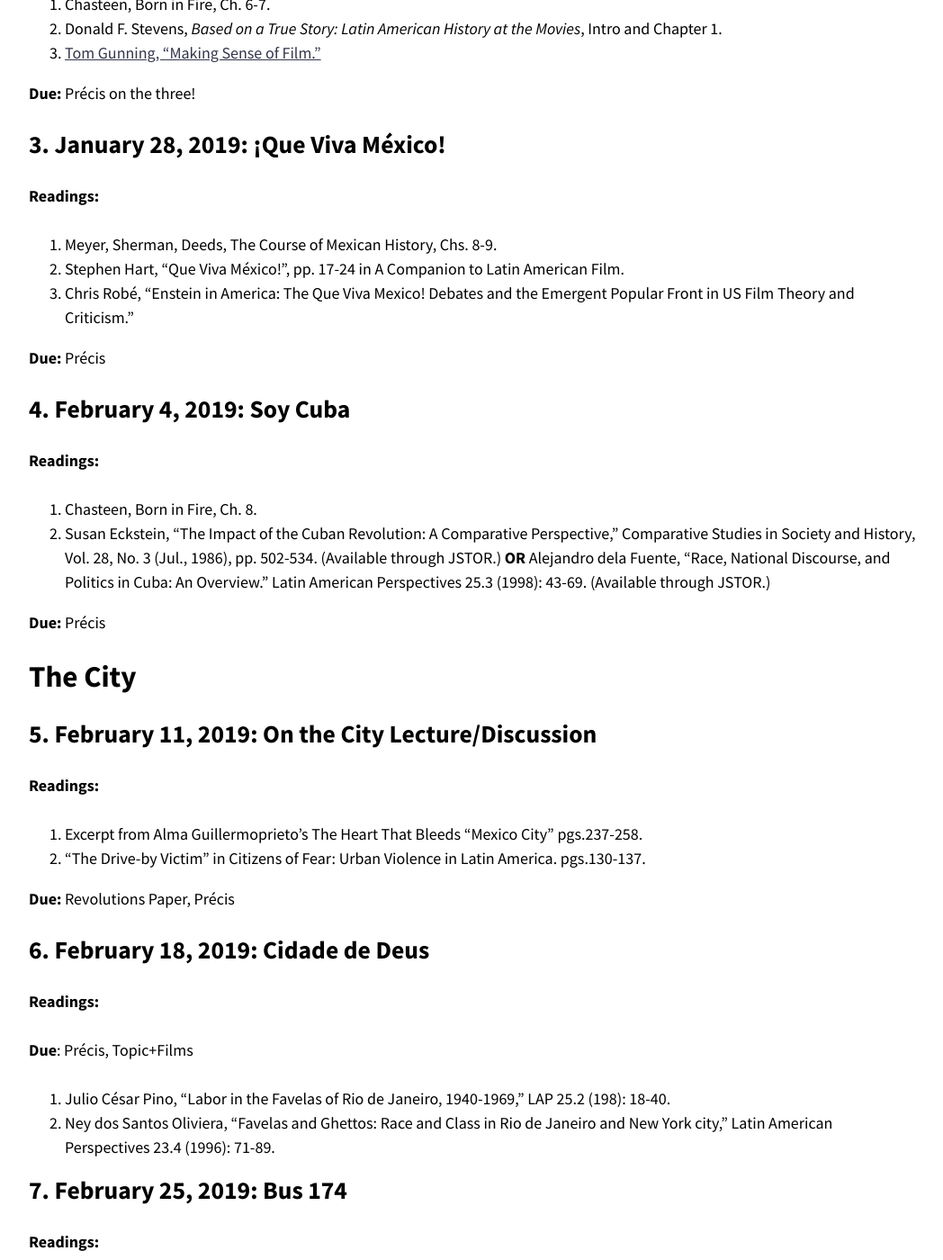
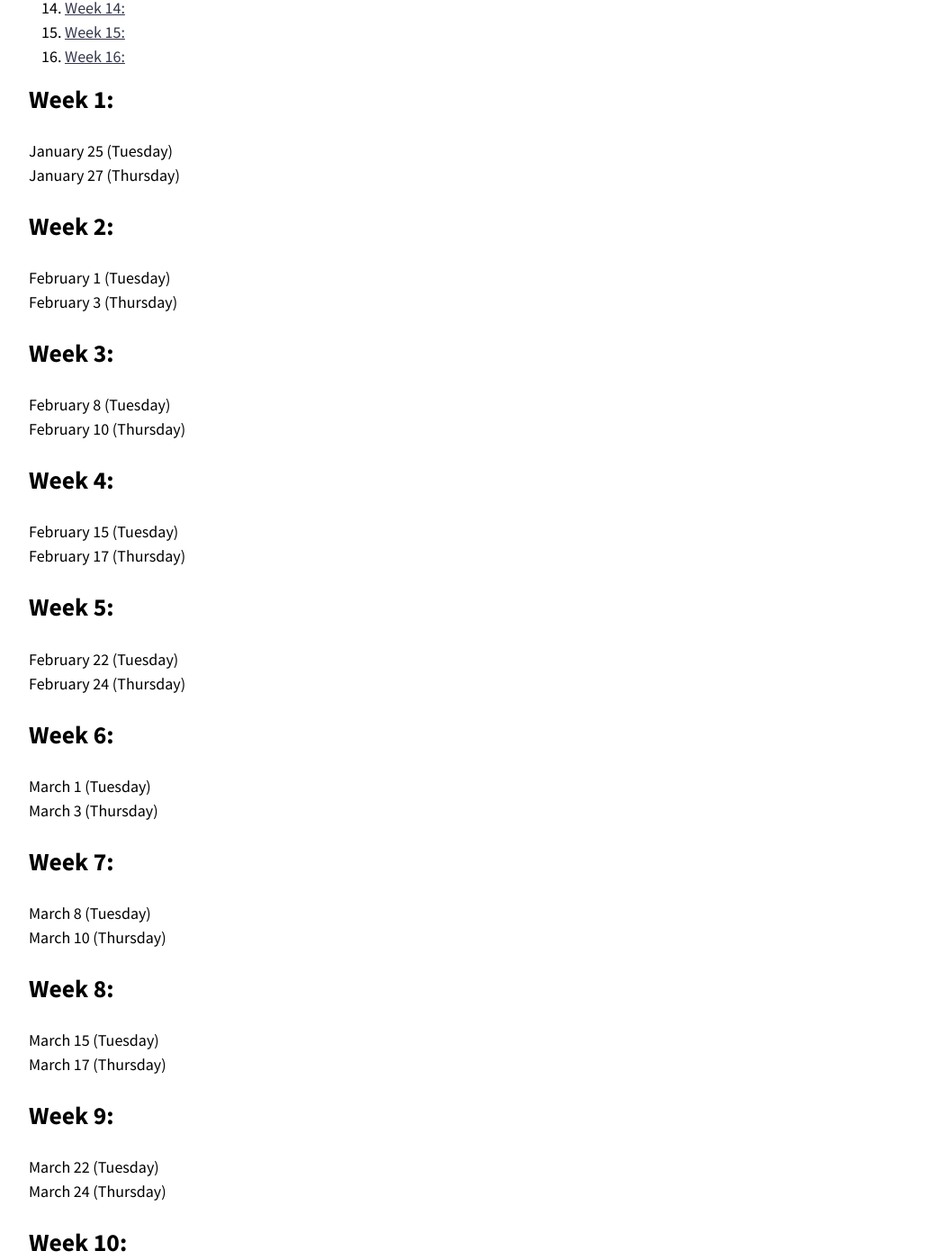
Before and after one commit to chadblack/370S2022, a Jekyll site: the page built from calendar.md, in a window 1280 px wide and 1400 px high, scrolled down 579 px. Shown: the whole window at 90% size, without its empty margins (114-1162 px from the left). Built offline with Jekyll 4.4.1, drawn with Linux system fonts in a browser that asks for light colours; nearby versions of some CDN libraries; some of the changed text lies outside the part shown.

Commit message:
birds image, calendar dates

```diff
--- a/_config.yml
+++ b/_config.yml
@@ -34,7 +34,7 @@ google_analytics: # Google Analytics id, e.g. "UA-NNNNNNNN-N"
 disqus:
   shortname: # Disqus shortname, e.g. "my_disqus_shortname"
 twitter:
-  username: parezcoydigo
+  username: chad_black_
 
 # Liquid
 liquid:
@@ -90,7 +90,7 @@ author:
   name: Chad Black
   picture:
   email: cblack6@utk.edu
-  twitter: parezcoydigo
+  twitter: chad_black_
   links:
     - title:
       url:
@@ -102,5 +102,5 @@ footer_links:
     url: atom.xml
     icon: fas fa-rss-square
   - title: Twitter
-    url: http://twitter.com/parezcoydigo
+    url: http://twitter.com/chad_black_
     icon: fab fa-twitter-square
--- a/_data/navigation.yml
+++ b/_data/navigation.yml
@@ -4,8 +4,8 @@
   url: /
 - title: posts
   url: /posts/
-- title: syllabus
-  url: /syllabus/
+- title: legalese
+  url: /legalese/
 - title: calendar
   url: /calendar/
 - title: assignments
--- a/calendar.md
+++ b/calendar.md
@@ -3,163 +3,84 @@ layout: page
 title: calendar
 ---
 
-# 1. January 14, 2019: Introduction
+1. week
+{:toc}
 
-**Readings:**
+## Week 1:
 
-1. The WHOLE Syllabus!
+January 25 (Tuesday)
+January 27 (Thursday)
 
-# Origins of Revolution
+## Week 2:
 
-## 2. January 21, 2019: Lecture/Discussion
+February 1 (Tuesday)
+February 3 (Thursday)
 
-**Readings:**
+## Week 3:
 
-1. Chasteen, Born in Fire, Ch. 6-7.
-2. Donald F. Stevens, *Based on a True Story: Latin American History at the
-   Movies*, Intro and Chapter 1.
-3. [Tom Gunning, “Making Sense of
-   Film.”](http://historymatters.gmu.edu/mse/film/)
+February 8 (Tuesday)
+February 10 (Thursday)
 
-**Due:** Précis on the three!
+## Week 4:
 
+February 15 (Tuesday)
+February 17 (Thursday)
 
-## 3. January 28, 2019: ¡Que Viva México!
+## Week 5:
 
-**Readings:**
+February 22 (Tuesday)
+February 24 (Thursday)
 
-1. Meyer, Sherman, Deeds, The Course of Mexican History, Chs. 8-9.
-2. Stephen Hart, “Que Viva México!”, pp. 17-24 in A Companion to Latin American Film.
-2. Chris Robé, “Enstein in America: The Que Viva Mexico! Debates and the Emergent Popular Front in US Film Theory and Criticism.”
+## Week 6:
 
-**Due:** Précis
+March 1 (Tuesday)
+March 3 (Thursday)
 
-## 4. February 4, 2019: Soy Cuba
+## Week 7:
 
-**Readings:**
+March 8 (Tuesday)
+March 10 (Thursday)
 
-1. Chasteen, Born in Fire, Ch. 8.
-2. Susan Eckstein, “The Impact of the Cuban Revolution: A Comparative
-   Perspective,” Comparative Studies in Society and History, Vol. 28, No.
-   3 (Jul., 1986), pp. 502-534. (Available through JSTOR.) **OR** Alejandro dela Fuente, “Race, National Discourse, and Politics in Cuba: An Overview.” Latin American Perspectives 25.3 (1998): 43-69. (Available through JSTOR.)
+## Week 8:
 
-**Due:** Précis
+March 15 (Tuesday)
+March 17 (Thursday)
 
-# The City
+## Week 9:
 
-## 5. February 11, 2019: On the City Lecture/Discussion
+March 22 (Tuesday)
+March 24 (Thursday)
 
-**Readings:**
+## Week 10:
 
-1. Excerpt from Alma Guillermoprieto’s The Heart That Bleeds “Mexico City” pgs.237-258.
-2. “The Drive-by Victim” in Citizens of Fear: Urban Violence in Latin America. pgs.130-137.
+March 29 (Tuesday)
+March 31 (Thursday)
 
-**Due:** Revolutions Paper, Précis
+## Week 11:
 
-## 6. February 18, 2019: Cidade de Deus
+April 5 (Tuesday)
+April 7 (Thursday)
 
-**Readings:**
+## Week 12:
 
-**Due**: Précis, Topic+Films
+April 12 (Tuesday)
+April 14 (Thursday)
 
-1. Julio César Pino, “Labor in the Favelas of Rio de Janeiro, 1940-1969,” LAP 25.2 (198): 18-40.
-2. Ney dos Santos Oliviera, “Favelas and Ghettos: Race and Class in Rio de Janeiro and New York city,” Latin American Perspectives 23.4 (1996): 71-89.
+## Week 13:
 
+April 19 (Tuesday)
+April 21 (Thursday)
 
-## 7. February 25, 2019: Bus 174
+## Week 14:
 
-**Readings:**
+April 26 (Tuesday)
+April 28 (Thursday)
 
-1. “I saw a City Invincible” pgs xi – 31.
+## Week 15:
 
-**Due**: Précis
+May 3 (Tuesday)
+May 5 (Thursday)
 
-## 8. March 3, 2019: Counterrevolution and Dirty Wars
+## Week 16:
 
-**Readings:**
-
-1. Thomas C. Wright, “Chile Under State Terrorism,” in State Terrorism in Latin America. Chile, Argentina, and International Human Rights (Lanham: Rowman & Littlefield Publishers, 2007), pp. 47-94.
-
-**Due**: Précis
-
-**City Paper due March 8.**
-
-## 9. March 10, 2019: Roma
-
-Readings:
-
-1. Joseph Pierce, ["Roma is a Beautiful Film of Indigenous
-   Erasure"](https://newsmaven.io/indiancountrytoday/opinion/roma-is-a-beautiful-film-of-indigenous-erasure-BuOrS3iGSEmLaNZcSHP2Uw)
-
-2. Celeste González Bustamante, “1968 Olympic Dreams and Tlatelolco Nightmares: Imagining and Imaging Modernity on Television,” Mexican Studies/Estudios Mexicanos, 26.1 (2010): 1-30.
-
-**Due**: Précis
-
-## 10. March 17, 2019: Rest
-
-It's Spring Break. I hope that you're taking a break, for at least most of the
-week. Then, get back to work people.
-
-## 11. March 24, 2019: The Violin
-
-**Readings:**
-
-1. Jorge Mendoza García and Victoria J. Furio, "Reconstructing the
-   Collective Memory fo Mexico's Dirty War: Ideologization, Clandestine
-   Detention, and Torture," *LAP* 43.6 (Nov 2016).
-
-**Due**: Précis, Final Project Bibliography
-
-## 12. March 31, 2019: Indigenous and Modern
-
-**Readings:**
-
-1. Carlos Figueroa Ibarra, "A Mexican Bolshevik in Central America," *The
-   Guatemala Reader*.
-
-2. Government of Guatemala, "Most Precious Fruit of Revolution," *The
-   Guatemala Reader*.
-
-3. John Charles Chasteen, "Atlantic World," Chapter 3 in *Getting High:
-   Marijuana through the Ages* (Rowman & Littlefield, 2016).
-
-**Due**: Précis.
-
-**Counterrevolutions Paper due no later than April 5th.**
-
-## 13. April 7, 2019: Birds of Passage
-
-**Readings:**
-
-1. William Avilés, "The Wayúu tragedy: death, water and the imperatives of
-   global capitalism," *Third World Quarterly* 20.9 (2019).
-
-2. Andrés López Restrepo and Álvaro Camacho Guizado, "From Smugglers to
-   Warlards: Twentieth Century Colombian Drug Traffickers," *Canadian
-   Journal of Latin American and Caribbean Studies* 28.55-56 (2003).
-
-**Due**: Précis
-
-## 14. April 14, 2019: Ixcanul
-
-**Readings:**
-
-1. Commission for Historical Clarification, "Acts fo Genocide," *The
-   Guatemala Reader*.
-
-2. US State Dept & Embassy in Guatemala, "We Cannot Confirm nor Deny,"
-   *The Guatemala Reader*.
-
-3. Amanda Alfaro Córdoba, "Can Maria Speak?: Interpreting
-   *Ixcanul/Volcano* (2015) from a decolonial perspective," *Studies in
-   Spanish and Latin American Cinema* 15.2 (2018).
-
-
-**Due**: Précis
-
-## 15. April 21: Zoom office hours to discuss final projects
-
-**Due**: Indigenous Modernities Paper
-
-
-# FINAL Project DUE  -- May 1st!!
+May 10 (Tuesday)
```
Also changed, not shown: index.md (+1 -1 lines), images/birds.jpg (added), legalese.md (renamed from syllabus.md).
